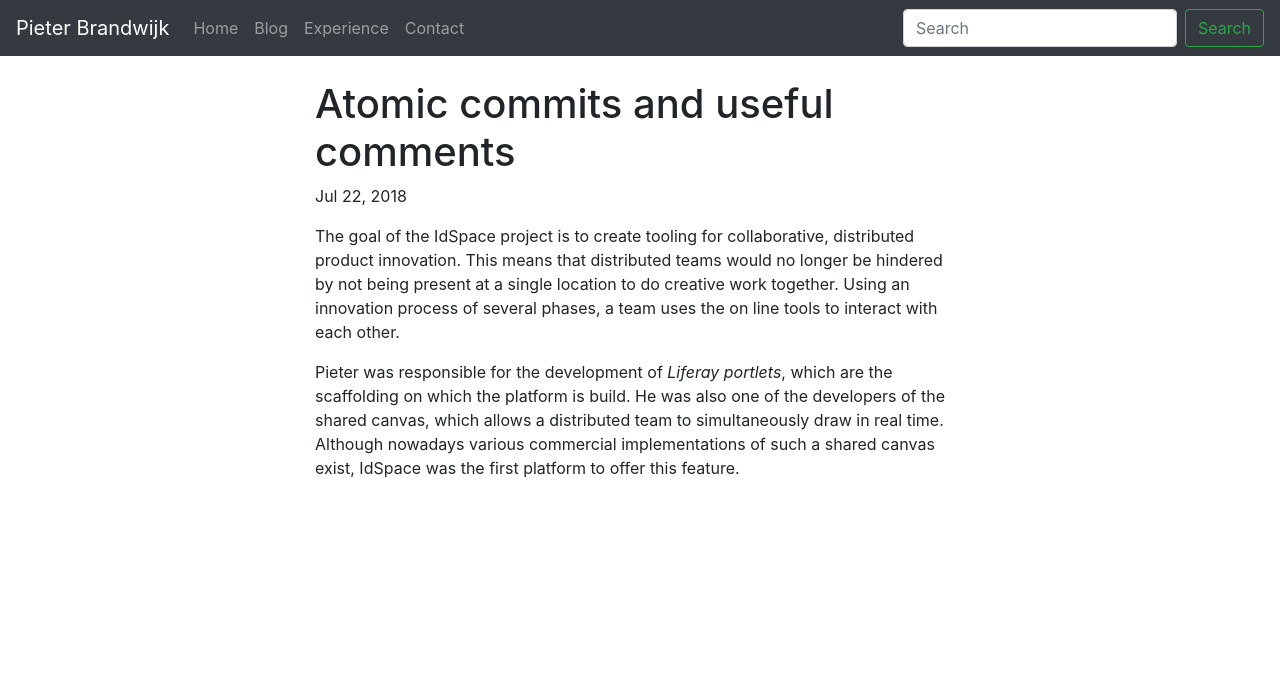
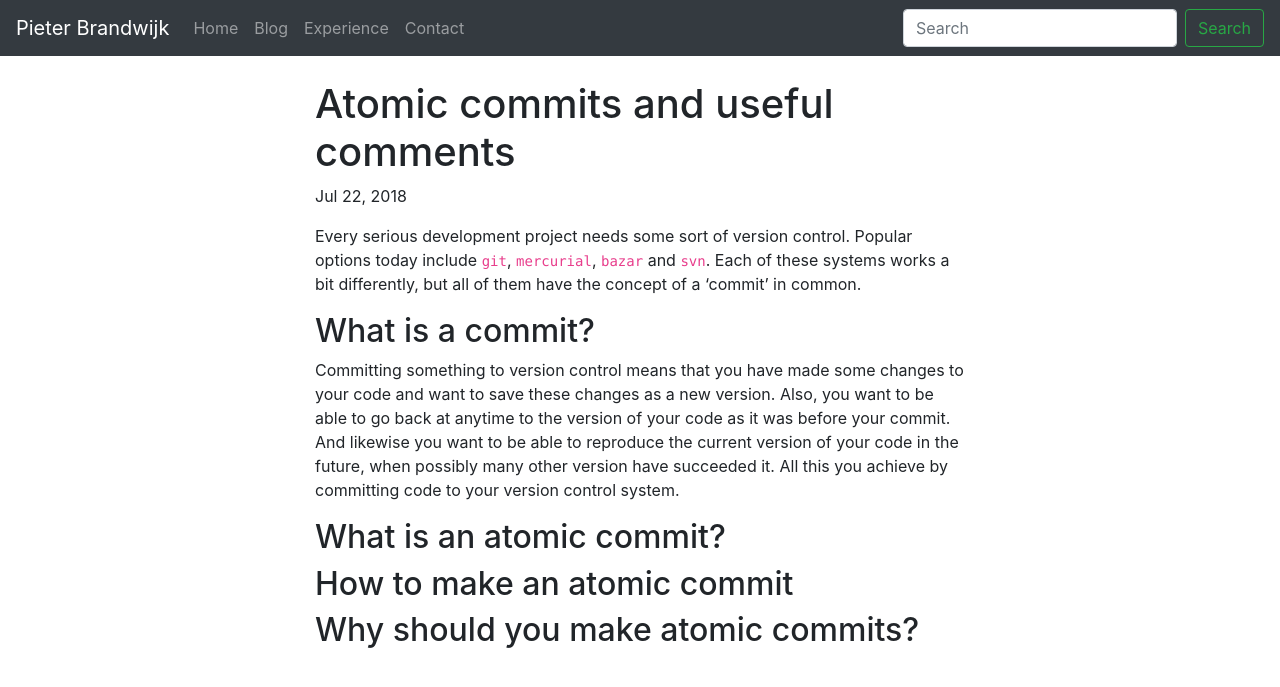
Before and after one commit to pbrandwijk/pbrandwijk.github.io, a Jekyll site: the page built from _posts/2018-07-22-atomic-commits-and-useful-comments.md, in a window 1280 px wide and 900 px high. Shown: the top 687 px of the window. Built offline with Jekyll 4.4.1, drawn with Linux system fonts in a browser that asks for light colours; nearby versions of some CDN libraries; comment, search, counter and statistics services are not loaded.

Commit message:
Add content to post

```diff
--- a/_posts/2018-07-22-atomic-commits-and-useful-comments.md
+++ b/_posts/2018-07-22-atomic-commits-and-useful-comments.md
@@ -3,8 +3,17 @@ layout:   post
 title:    "Atomic commits and useful comments"
 date:     2018-07-22 12:00:00 +0200
 tags:     quality
-featured_article:   true
+featured_article: true
 ---
-The goal of the IdSpace project is to create tooling for collaborative, distributed product innovation. This means that distributed teams would no longer be hindered by not being present at a single location to do creative work together. Using an innovation process of several phases, a team uses the on line tools to interact with each other.
+Every serious development project needs some sort of version control. Popular options today include `git`, `mercurial`, `bazar` and `svn`. Each of these systems works a bit differently, but all of them have the concept of a 'commit' in common.
 
-Pieter was responsible for the development of *Liferay portlets*, which are the scaffolding on which the platform is build. He was also one of the developers of the shared canvas, which allows a distributed team to simultaneously draw in real time. Although nowadays various commercial implementations of such a shared canvas exist, IdSpace was the first platform to offer this feature.
+## What is a commit?
+Committing something to version control means that you have made some changes to your code and want to save these changes as a new version. Also, you want to be able to go back at anytime to the version of your code as it was before your commit. And likewise you want to be able to reproduce the current version of your code in the future, when possibly many other version have succeeded it. All this you achieve by committing code to your version control system.
+
+## What is an atomic commit?
+
+
+## How to make an atomic commit
+
+
+## Why should you make atomic commits?
```
